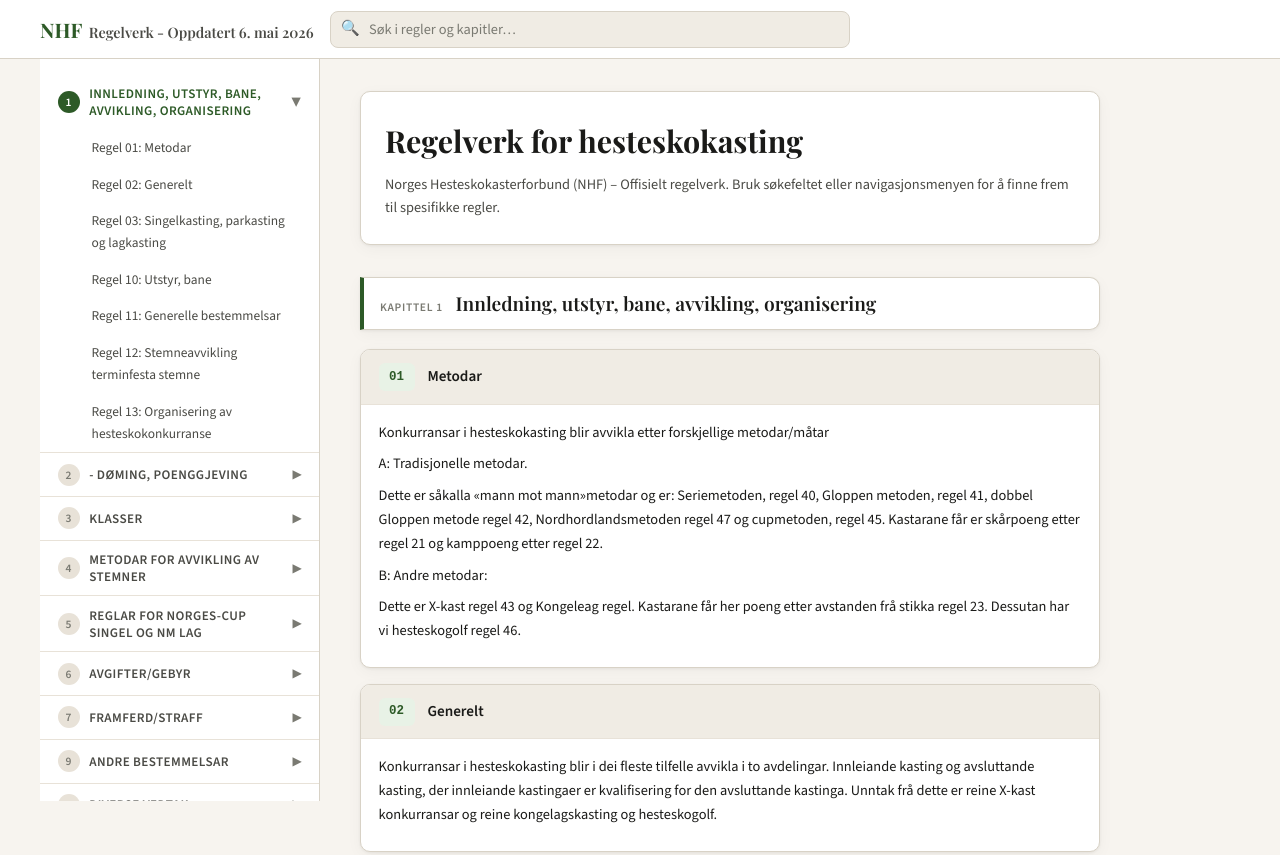
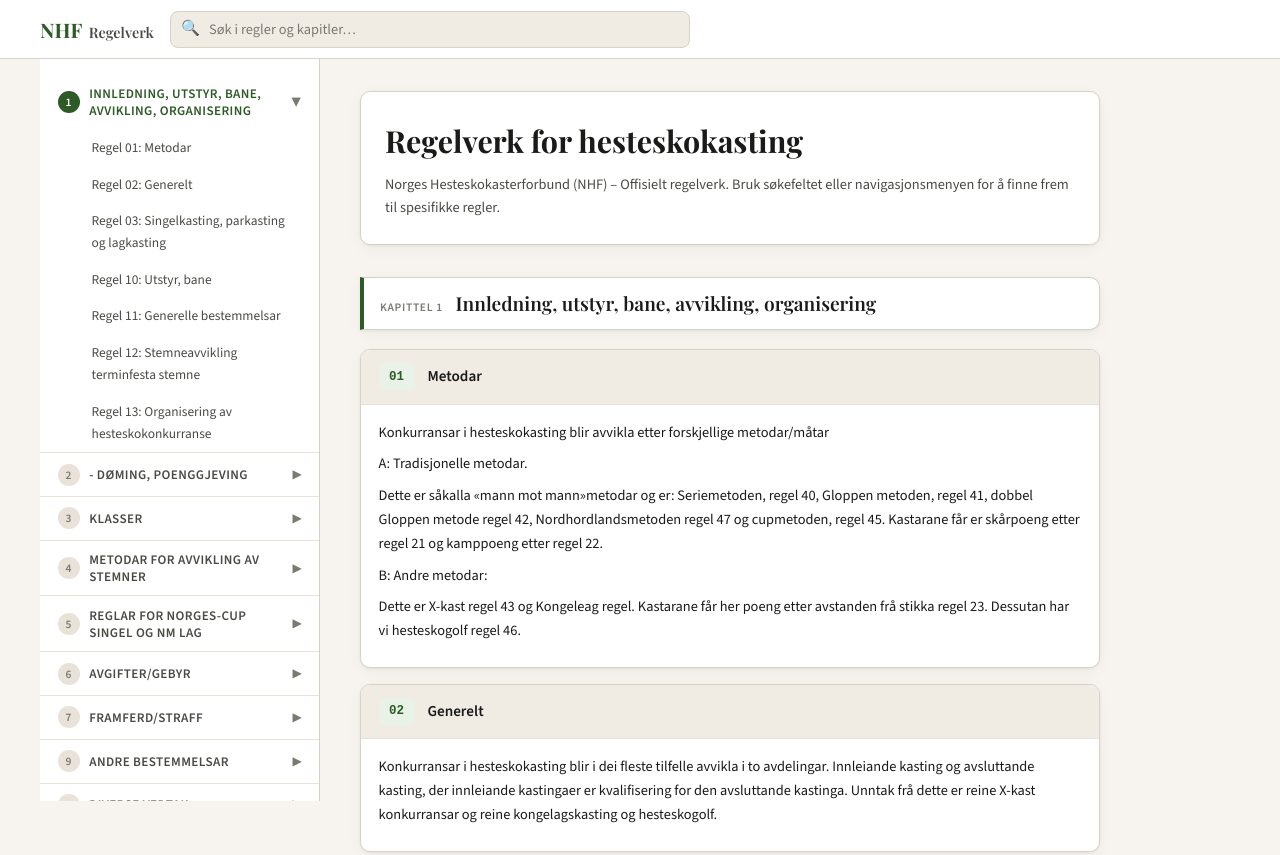
Before and after one commit to zonaren/Regelverk-app, a plain HTML site: page index.html in a window 1280 px wide. Shown: the top 855 px of the page. Drawn offline with nearby package versions, Linux system fonts and the light colour scheme.

Commit message:
deploy: 921e014cda20b707879dc88f5a1d98c2ddfb620a

```diff
--- a/index.html
+++ b/index.html
@@ -14,7 +14,7 @@
 
 <header>
   <div class="header-inner">
-    <div class="logo">NHF<span>Regelverk - Oppdatert 6. mai 2026</span></div>
+    <div class="logo">NHF<span>Regelverk</span></div>
     <div class="search-wrap">
       <span class="search-icon">🔍</span>
       <input type="text" id="search-input" placeholder="Søk i regler og kapitler…" autocomplete="off" spellcheck="false">
```
